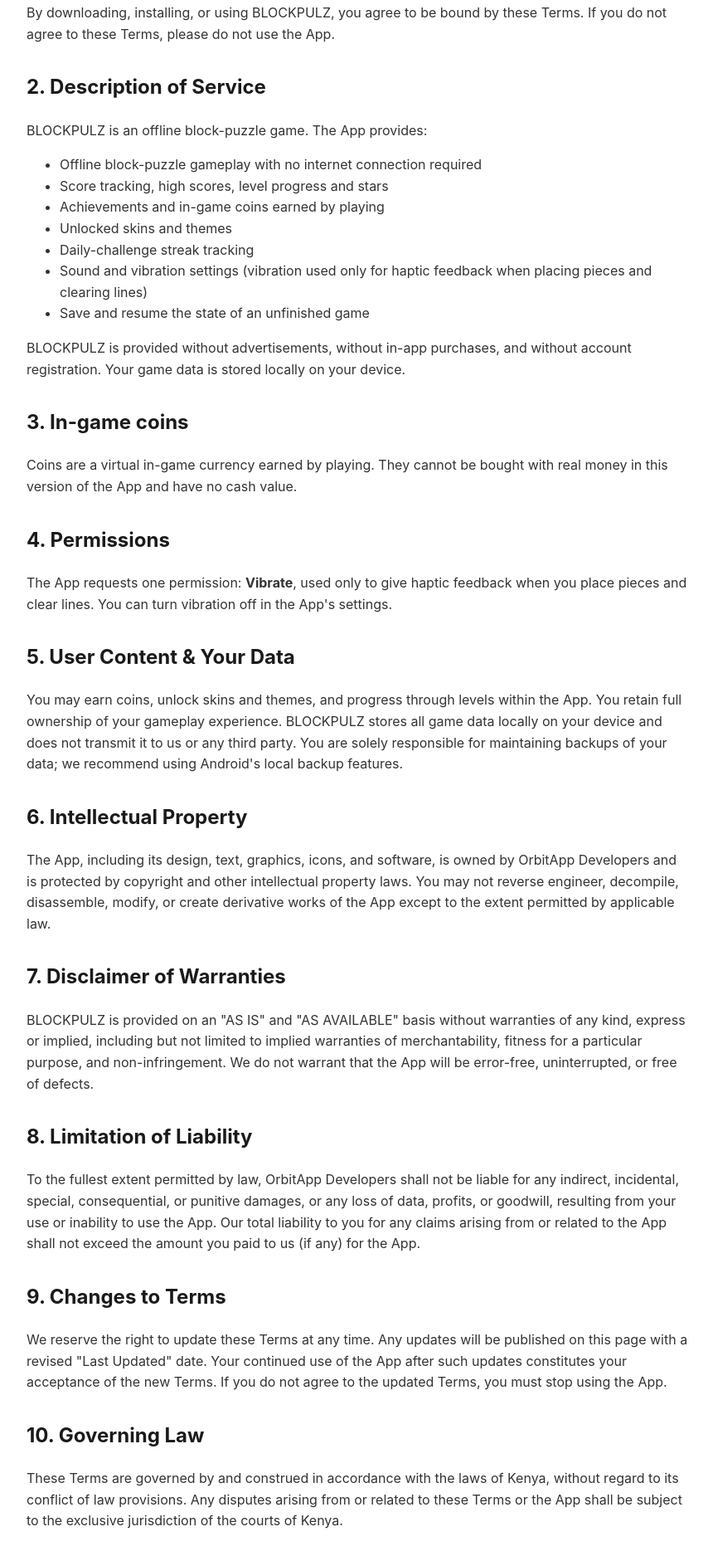
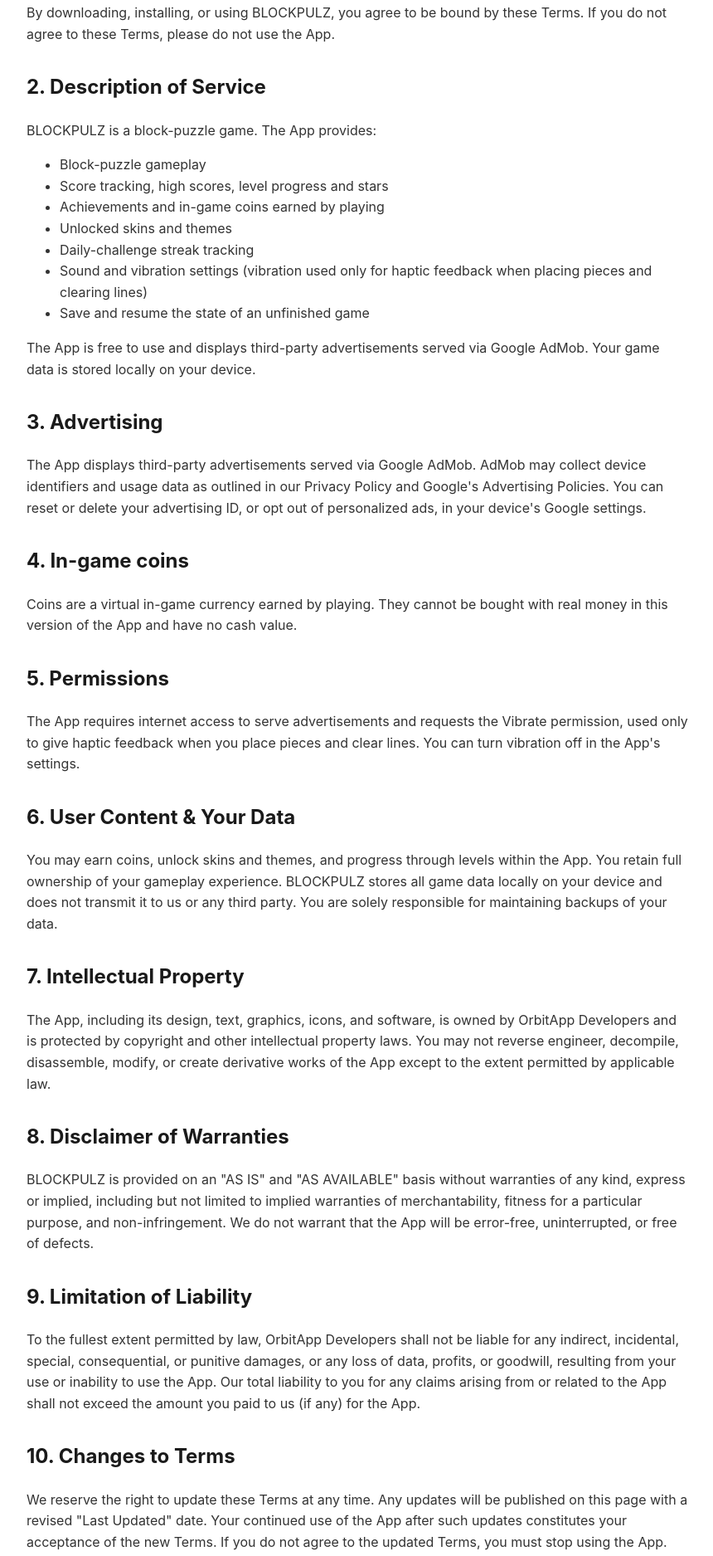
Before and after one commit to ravexz/my-apps-legal, a plain HTML site: page public/blockpulz/terms.html in a window 1280 px wide. Shown: the part 306-2181 px from the top of the page at 83% size, without its empty margins (208-1068 px from the left). Drawn offline with Linux system fonts and the light colour scheme.

Commit message:
Remove backup paragraph from BLOCKPULZ legal docs

```diff
--- a/public/blockpulz/terms.html
+++ b/public/blockpulz/terms.html
@@ -28,9 +28,9 @@
   <p>By downloading, installing, or using BLOCKPULZ, you agree to be bound by these Terms. If you do not agree to these Terms, please do not use the App.</p>
 
   <h2>2. Description of Service</h2>
-  <p>BLOCKPULZ is an offline block-puzzle game. The App provides:</p>
+  <p>BLOCKPULZ is a block-puzzle game. The App provides:</p>
   <ul>
-    <li>Offline block-puzzle gameplay with no internet connection required</li>
+    <li>Block-puzzle gameplay</li>
     <li>Score tracking, high scores, level progress and stars</li>
     <li>Achievements and in-game coins earned by playing</li>
     <li>Unlocked skins and themes</li>
@@ -38,36 +38,39 @@
     <li>Sound and vibration settings (vibration used only for haptic feedback when placing pieces and clearing lines)</li>
     <li>Save and resume the state of an unfinished game</li>
   </ul>
-  <p>BLOCKPULZ is provided without advertisements, without in-app purchases, and without account registration. Your game data is stored locally on your device.</p>
+  <p>The App is free to use and displays third-party advertisements served via Google AdMob. Your game data is stored locally on your device.</p>
 
-  <h2>3. In-game coins</h2>
+  <h2>3. Advertising</h2>
+  <p>The App displays third-party advertisements served via Google AdMob. AdMob may collect device identifiers and usage data as outlined in our Privacy Policy and Google's Advertising Policies. You can reset or delete your advertising ID, or opt out of personalized ads, in your device's Google settings.</p>
+
+  <h2>4. In-game coins</h2>
   <p>Coins are a virtual in-game currency earned by playing. They cannot be bought with real money in this version of the App and have no cash value.</p>
 
-  <h2>4. Permissions</h2>
-  <p>The App requests one permission: <strong>Vibrate</strong>, used only to give haptic feedback when you place pieces and clear lines. You can turn vibration off in the App's settings.</p>
+  <h2>5. Permissions</h2>
+  <p>The App requires internet access to serve advertisements and requests the Vibrate permission, used only to give haptic feedback when you place pieces and clear lines. You can turn vibration off in the App's settings.</p>
 
-  <h2>5. User Content &amp; Your Data</h2>
-  <p>You may earn coins, unlock skins and themes, and progress through levels within the App. You retain full ownership of your gameplay experience. BLOCKPULZ stores all game data locally on your device and does not transmit it to us or any third party. You are solely responsible for maintaining backups of your data; we recommend using Android's local backup features.</p>
+  <h2>6. User Content &amp; Your Data</h2>
+  <p>You may earn coins, unlock skins and themes, and progress through levels within the App. You retain full ownership of your gameplay experience. BLOCKPULZ stores all game data locally on your device and does not transmit it to us or any third party. You are solely responsible for maintaining backups of your data.</p>
 
-  <h2>6. Intellectual Property</h2>
+  <h2>7. Intellectual Property</h2>
   <p>The App, including its design, text, graphics, icons, and software, is owned by OrbitApp Developers and is protected by copyright and other intellectual property laws. You may not reverse engineer, decompile, disassemble, modify, or create derivative works of the App except to the extent permitted by applicable law.</p>
 
-  <h2>7. Disclaimer of Warranties</h2>
+  <h2>8. Disclaimer of Warranties</h2>
   <p>BLOCKPULZ is provided on an "AS IS" and "AS AVAILABLE" basis without warranties of any kind, express or implied, including but not limited to implied warranties of merchantability, fitness for a particular purpose, and non-infringement. We do not warrant that the App will be error-free, uninterrupted, or free of defects.</p>
 
-  <h2>8. Limitation of Liability</h2>
+  <h2>9. Limitation of Liability</h2>
   <p>To the fullest extent permitted by law, OrbitApp Developers shall not be liable for any indirect, incidental, special, consequential, or punitive damages, or any loss of data, profits, or goodwill, resulting from your use or inability to use the App. Our total liability to you for any claims arising from or related to the App shall not exceed the amount you paid to us (if any) for the App.</p>
 
-  <h2>9. Changes to Terms</h2>
+  <h2>10. Changes to Terms</h2>
   <p>We reserve the right to update these Terms at any time. Any updates will be published on this page with a revised "Last Updated" date. Your continued use of the App after such updates constitutes your acceptance of the new Terms. If you do not agree to the updated Terms, you must stop using the App.</p>
 
-  <h2>10. Governing Law</h2>
+  <h2>11. Governing Law</h2>
   <p>These Terms are governed by and construed in accordance with the laws of Kenya, without regard to its conflict of law provisions. Any disputes arising from or related to these Terms or the App shall be subject to the exclusive jurisdiction of the courts of Kenya.</p>
 
-  <h2>11. Severability</h2>
+  <h2>12. Severability</h2>
   <p>If any provision of these Terms is found to be unenforceable or invalid, that provision shall be limited or eliminated to the minimum extent necessary, and the remaining provisions shall remain in full force and effect.</p>
 
-  <h2>12. Contact Us</h2>
+  <h2>13. Contact Us</h2>
   <p>If you have any questions regarding these Terms, please contact us at:</p>
   <p>
     <strong>Email:</strong> ronkdy1@gmail.com<br>
@@ -76,7 +79,7 @@
   </p>
 
   <footer>
-    <p>&copy; 2026 OrbitApp Developers. All rights reserved.</p>
+    <p>&copy; 2026 OrbitApp Developers (Orbit Apps Limited). All rights reserved.</p>
   </footer>
 
 </body>
```
